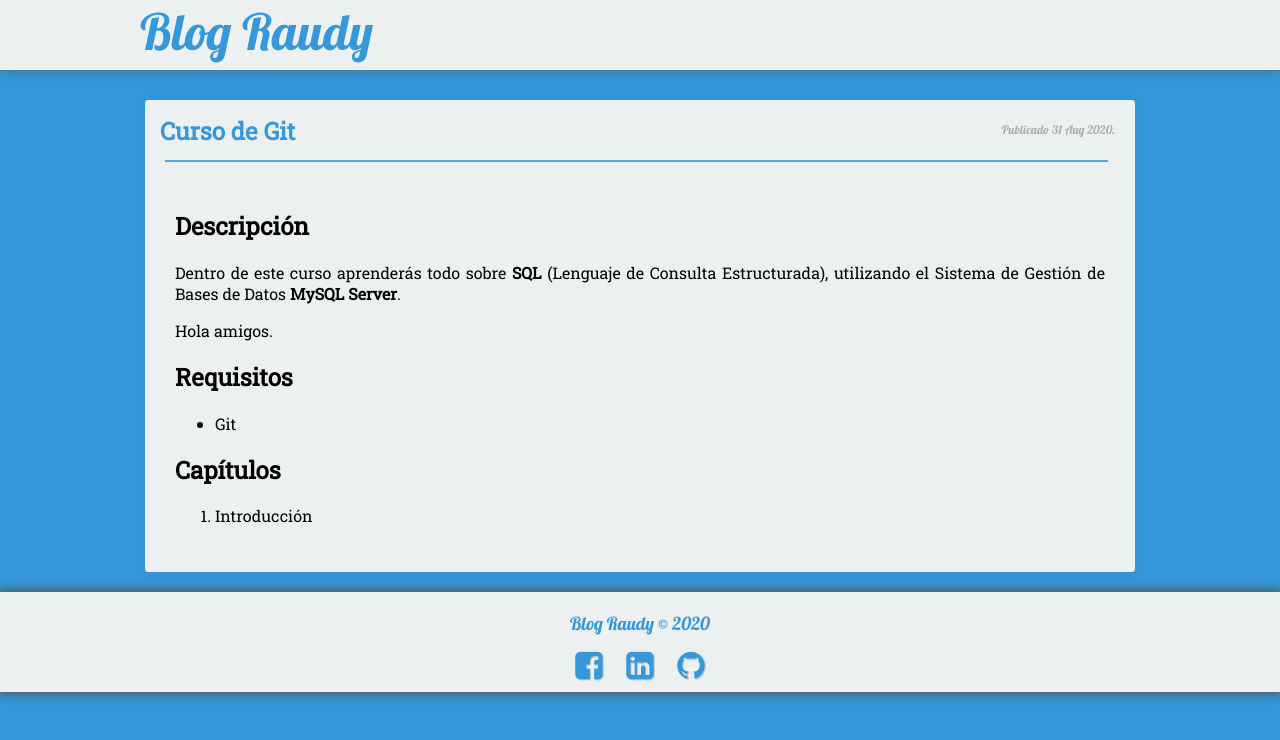
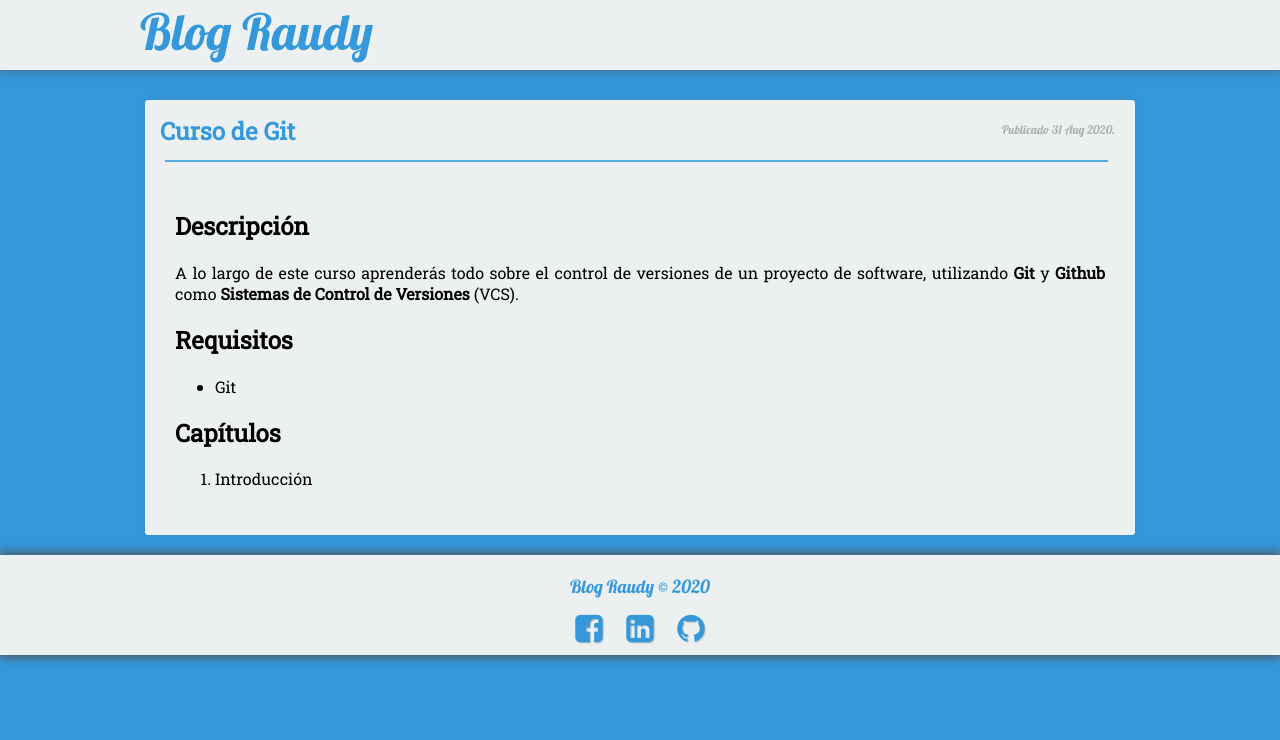
Before and after one commit to nisoto/Blog-anterior-2.0, a Jekyll site: the page built from _posts/2020-08-31-curso-git.md, in a window 1280 px wide. Shown: the top 740 px of the page. Built offline with Jekyll 4.4.1, drawn with Linux system fonts in a browser that asks for light colours; nearby versions of some CDN libraries.

Commit message:
Update 2020-08-31-curso-git.md

```diff
--- a/_posts/2020-08-31-curso-git.md
+++ b/_posts/2020-08-31-curso-git.md
@@ -11,9 +11,7 @@ tag:
 
 ## Descripción
 
-Dentro de este curso aprenderás todo sobre **SQL** (Lenguaje de Consulta Estructurada), utilizando el Sistema de Gestión de Bases de Datos **MySQL Server**.
-
-Hola amigos.
+A lo largo de este curso aprenderás todo sobre el control de versiones de un proyecto de software, utilizando **Git** y **Github** como **Sistemas de Control de Versiones** (VCS).
 
 ## Requisitos
 
```
